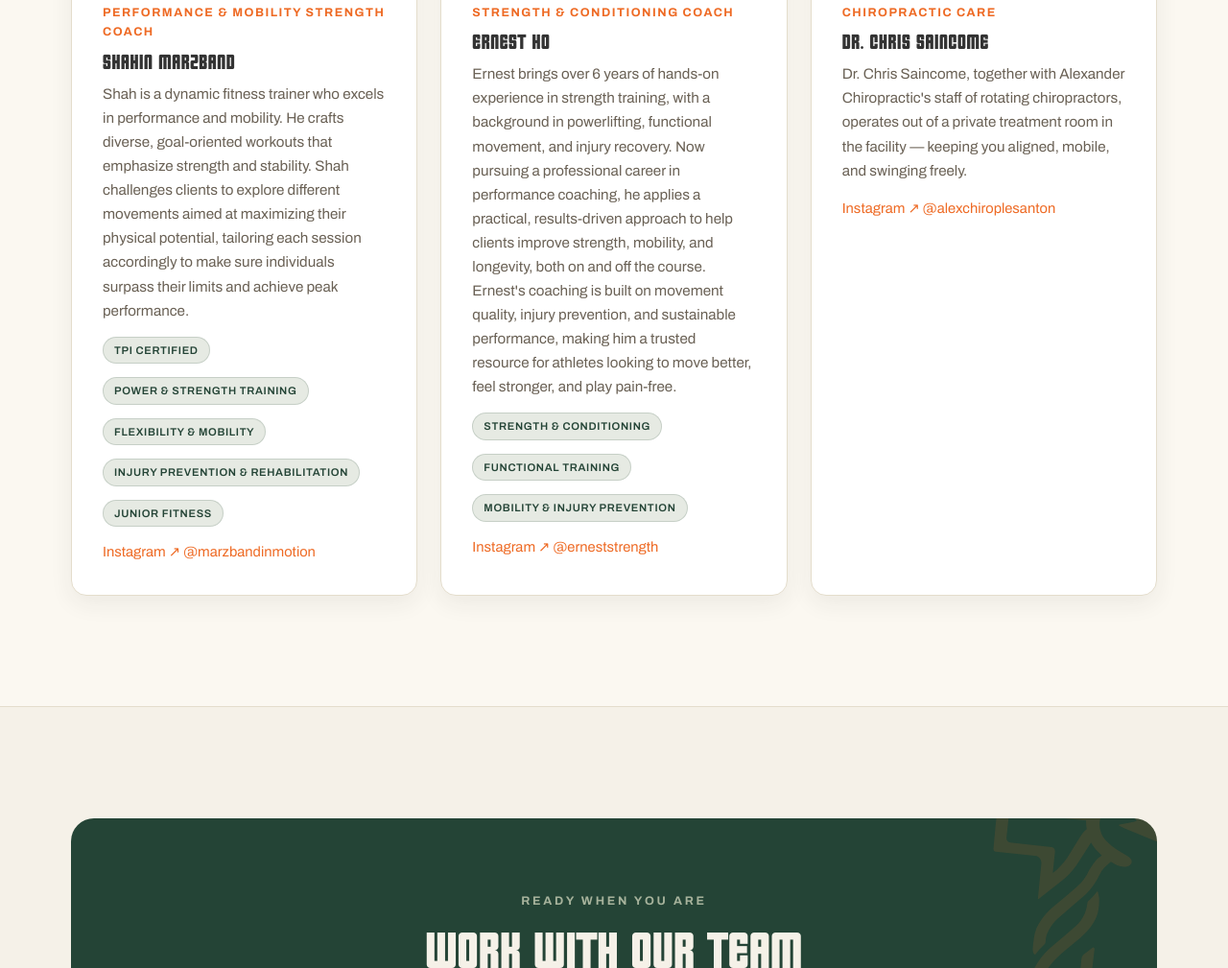
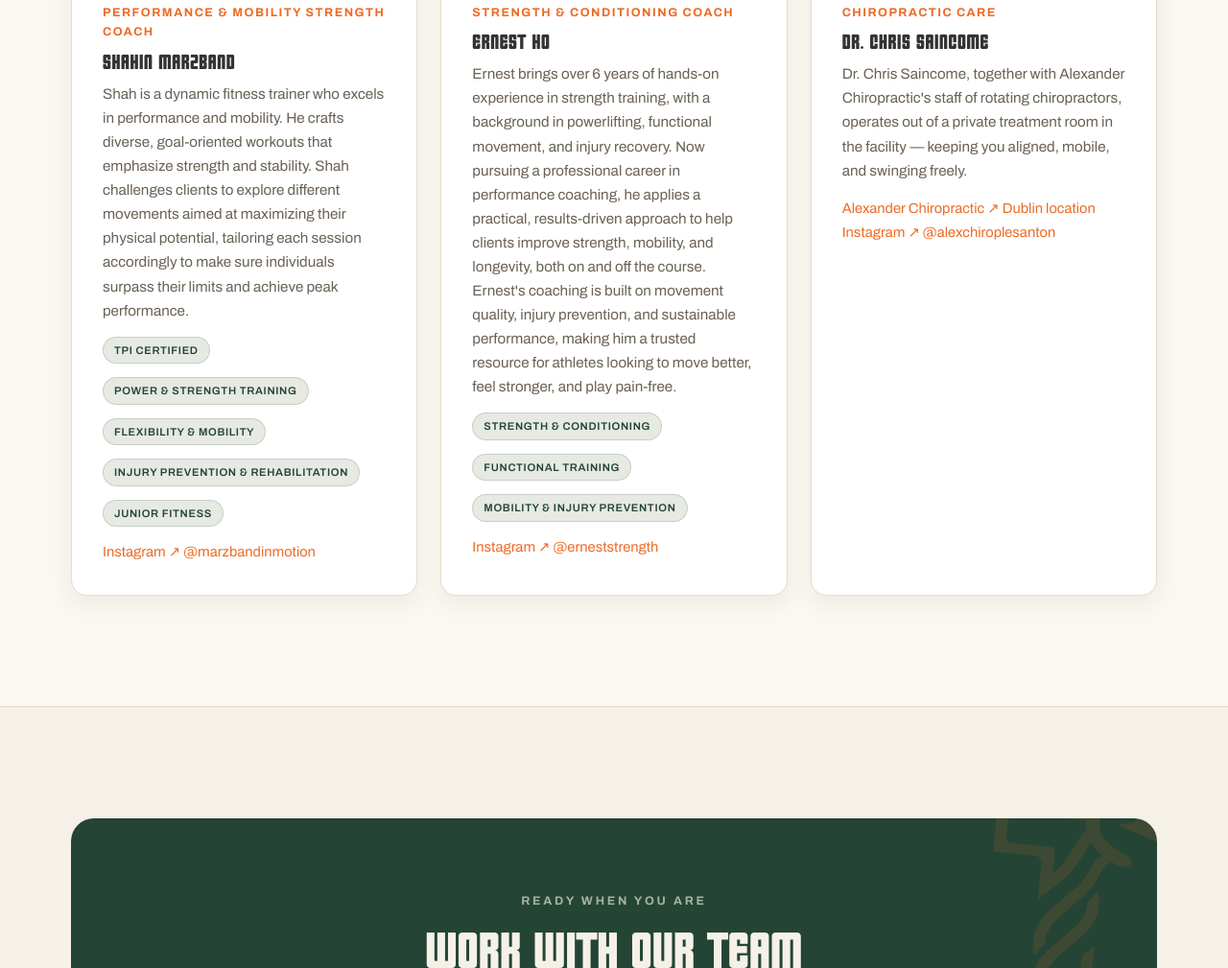
Before and after one commit to jer7218-boop/theturnpgc, a plain HTML site: page team.html in a window 1280 px wide. Shown: the part 2777-3786 px from the top of the page at 96% size. Drawn offline with Linux system fonts and the light colour scheme.

Commit message:
Add files via upload

```diff
--- a/team.html
+++ b/team.html
@@ -174,7 +174,7 @@
         <div class="role">Chiropractic Care</div>
         <h3>Dr. Chris Saincome</h3>
         <p>Dr. Chris Saincome, together with Alexander Chiropractic's staff of rotating chiropractors, operates out of a private treatment room in the facility — keeping you aligned, mobile, and swinging freely.</p>
-        <p style="margin-top:14px;"><a href="https://www.instagram.com/alexchiroplesanton" target="_blank" rel="noopener" style="color:var(--green); font-size:.92rem;">Instagram &#8599; @alexchiroplesanton</a></p>
+        <p style="margin-top:14px;"><a href="https://www.alexanderchiro.com/dublin-location/" target="_blank" rel="noopener" style="color:var(--green); font-size:.92rem;">Alexander Chiropractic &#8599; Dublin location</a><br><a href="https://www.instagram.com/alexchiroplesanton" target="_blank" rel="noopener" style="color:var(--green); font-size:.92rem;">Instagram &#8599; @alexchiroplesanton</a></p>
       </div>
     </div>
   </div>
```
